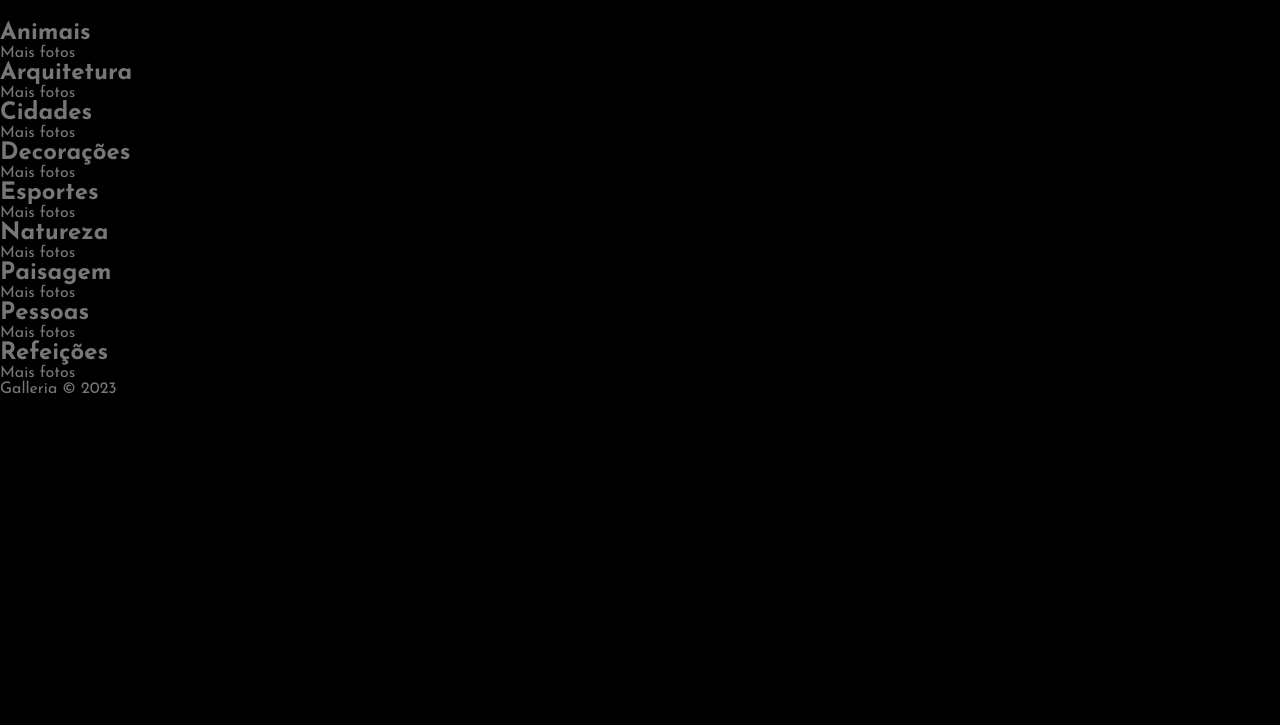
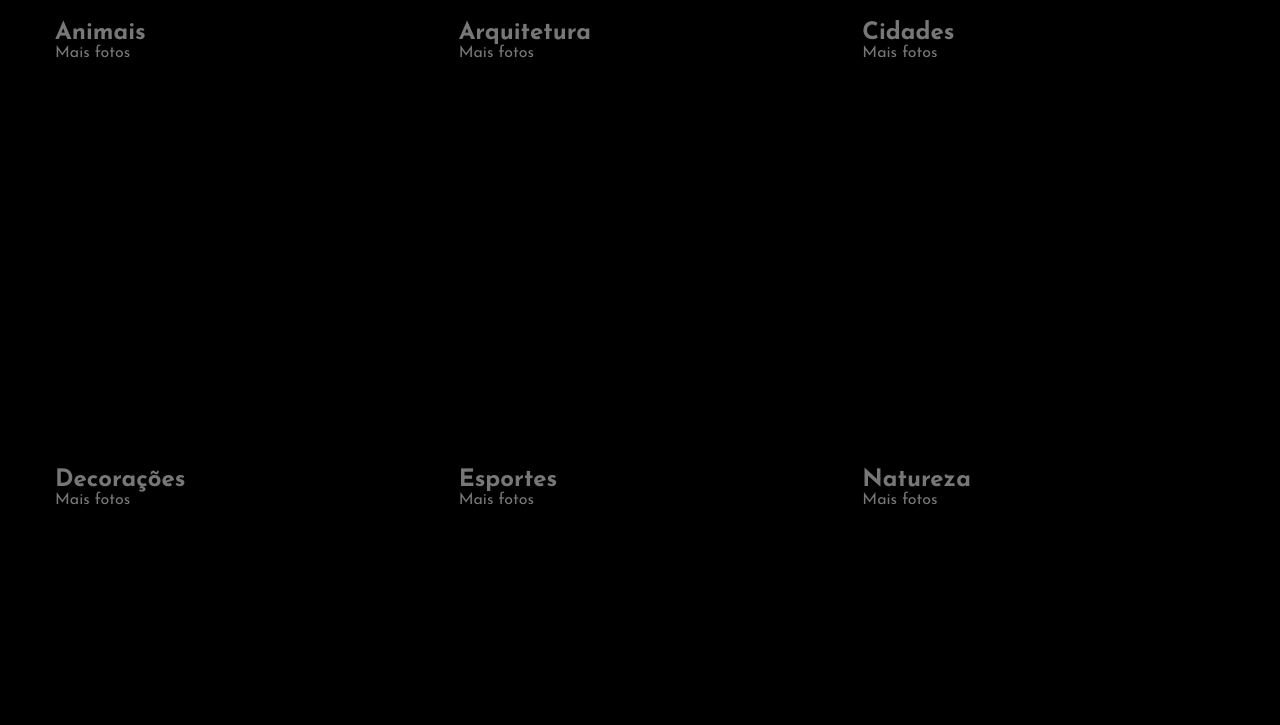
Before and after one commit to kaiocesarnp/galleria, a plain HTML site: page index.html in a window 1280 px wide. Shown: the part 75-800 px from the top of the page. Drawn offline with Linux system fonts and the light colour scheme.

Commit message:
galleria

```diff
--- a/css/style.css
+++ b/css/style.css
@@ -59,4 +59,21 @@ body ul {
   color: #FFF;
 }
 
+.gallery {
+  display: flex;
+  align-items: center;
+  justify-content: center;
+  max-width: 1170px;
+  padding: 1.5rem 0;
+  margin: 0 auto;
+  flex-wrap: wrap;
+  justify-content: space-between;
+  padding: 0;
+}
+.gallery-card {
+  width: 31%;
+  height: 400px;
+  margin-bottom: 4%;
+}
+
 /*# sourceMappingURL=style.css.map */
```
Also changed, not shown: 1 other file.
